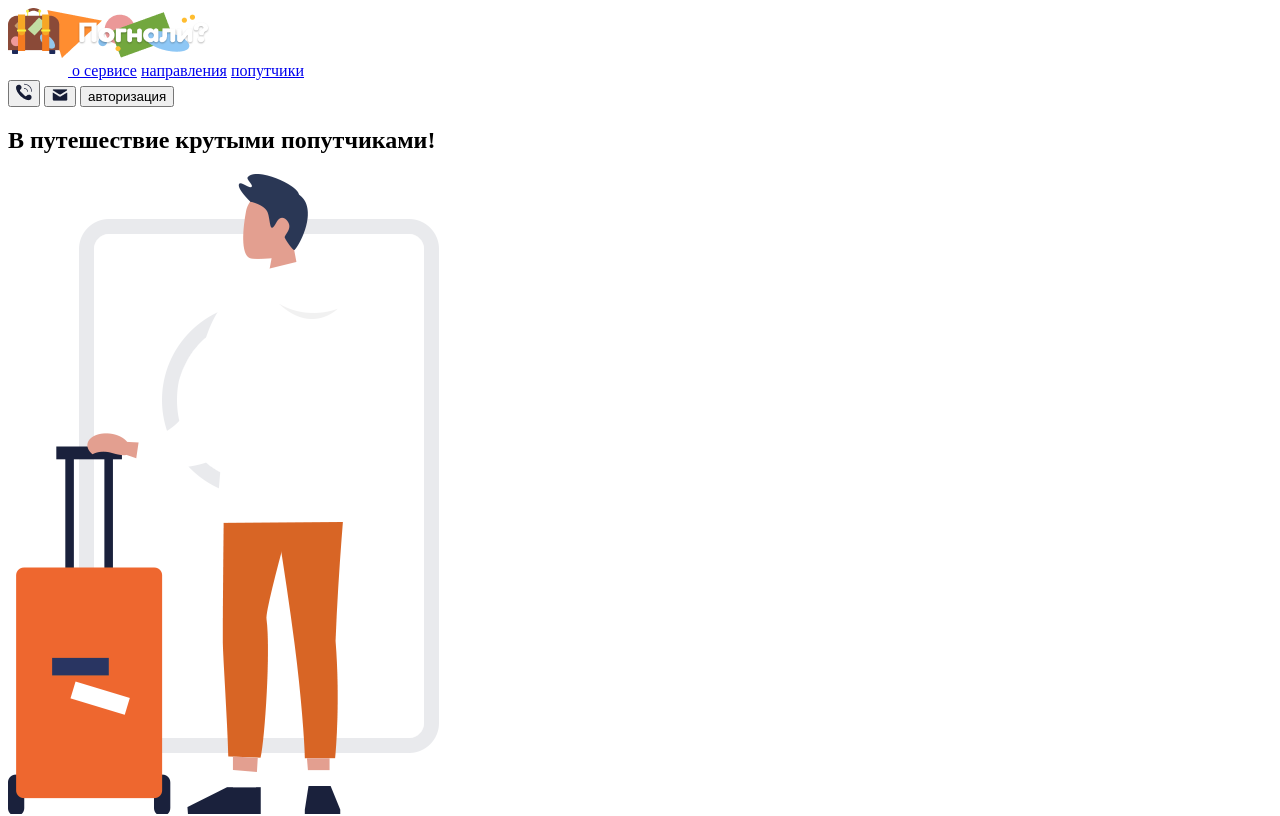
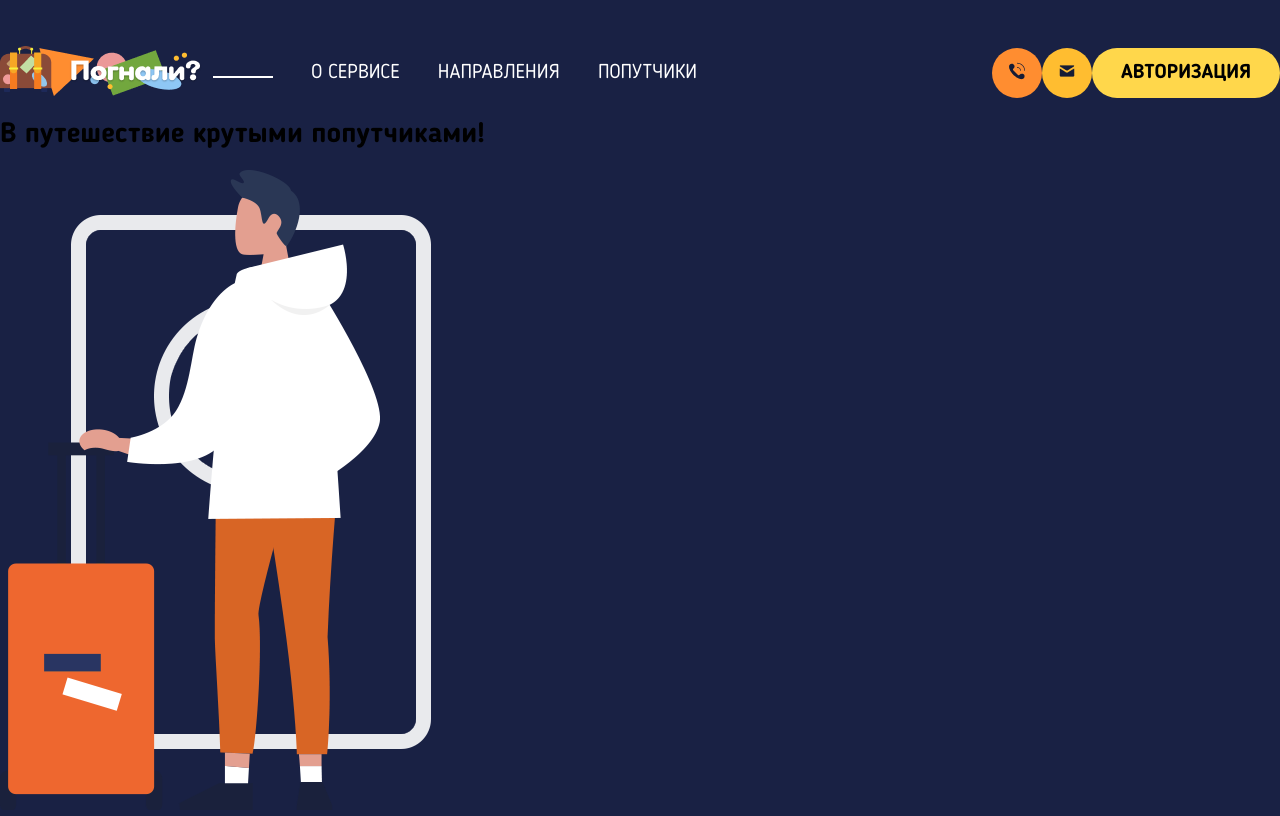
Before and after one commit to VitalikKolesnikovFrontend/landing-travel, a plain HTML site: page index.html in a window 1280 px wide. Shown: the top 816 px of the page. Drawn offline with Linux system fonts and the light colour scheme.

Commit message:
add header styles

```diff
--- a/css/style.css
+++ b/css/style.css
@@ -18,38 +18,85 @@
   src: url(/fonts/Blogger_Sans.otf);
 }
 
-/*
-
-html {
-  box-sizing: border-box;
+body {
+  background-color: #192144;
+  font-family: 'Blogger sans', sans-serif;
+  font-size: 14px;
 }
-
 a {
   text-decoration: none;
+}
+.container {
+  max-width: 1320px;
+  margin: 0px auto;
+}
+.header {
+  border-color: #192144;
+  padding-top: 46px;
+}
+.menu {
+  display: flex;
+  justify-content: space-between;
+  align-items: center;
+}
+.nav {
+  margin-right: 250px;
+}
+.nav__item {
+  text-decoration: none;
   color: #fff;
+  text-transform: uppercase;
+  font-size: 20px;
+  font-style: normal;
+  font-weight: 500;
+  margin-right: 34px;
 }
-
-ul {
-  list-style: none;
+.phone {
+  width: 50px;
+  height: 50px;
+  border-radius: 100%;
+  border: none;
+   background-color: #FF8D30;
+   cursor: pointer;
+}
+.mail {
+  width: 50px;
+  height: 50px;
+  border-radius: 100%;
+  border: none;
+  background-color: #FFBD30;
+  cursor: pointer;
+}
+.authorization {
+  width: 188px;
+  height: 50px;
+  border-radius: 25px;
+  background: #FFD74B;
+  text-transform: uppercase;
+  text-align: center;
+  font-size: 20px;
+  font-weight: 700;
+  border: none;
+  cursor: pointer;
+}
+.contacts {
+  display: flex;
+  align-items: center;
+  gap: 0;
 }
 
 
-.container {
-  max-width: 1320px;
-  margin: 0 auto;
-}
 
-body {
-  font-family: 'Blogger sans', sans-serif;
-  background-color: #161C35;
-}
+/* HERO */
 
-.header__white {
-  background-color: #fff;
-}
-.header__white a {
-  color: #192144;
-}
+
+
+
+
+
+
+
+/*
 
 
 
@@ -77,35 +124,6 @@ body {
   gap: 0;
 }
 
-.user-actions__button {
-  width: 188px;
-  height: 50px;
-  border-radius: 25px;
-  background: #FFD74B;
-  text-transform: uppercase;
-  text-align: center;
-  font-size: 20px;
-  font-weight: 700;
-  border: none;
-  cursor: pointer;
-}
-
-.user-actions__btn {
-  width: 50px;
-  height: 50px;
-  border-radius: 100%;
-  border: none;
-  background-color: #FFBD30;
-  cursor: pointer;
-}
-.user-actions__btn-orange {
-  width: 50px;
-  height: 50px;
-  border-radius: 100%;
-  border: none;
-   background-color: #FF8D30;
-   cursor: pointer;
-}
 
 .top__card {
   background-color: #FF8D30;
--- a/index.html
+++ b/index.html
@@ -4,6 +4,7 @@
   <meta charset="UTF-8">
   <meta name="viewport" content="width=device-width, initial-scale=1.0">
   <link rel="stylesheet" href="css/style.css">
+  <link rel="stylesheet" href="css/normalize.css">
   <title>Document</title>
 </head>
 <body>
@@ -16,7 +17,7 @@
       </div>
       <nav class="nav menu__nav">
         <a href="#">
-          <img src="/img/Rectangle.png" alt="Rectangle">
+          <img class="nav__item" src="/img/Rectangle.png" alt="Rectangle">
         </a>
         <a href="#" class="nav__item">о сервисе</a>
         <a href="#" class="nav__item">направления</a>
@@ -26,7 +27,7 @@
         <button class="phone contacts__phone">
           <img src="/img/phone.png" alt="phone">
         </button>
-        <button class="phone contacts__phone">
+        <button class="mail contacts__mail">
           <img src="/img/message.png" alt="mail">
         </button>
         <button class="authorization contacts__authorization">авторизация</button>
@@ -37,6 +38,7 @@
 
 <main>
   <section class="hero">
+    <div class="container">
       <div class="hero__content">
         <h1 class="title hero__title">В путешествие крутыми попутчиками!</h1>
         <img src="/img/traveller.png" alt="traveller" class="traveller hero__traveller">
@@ -59,6 +61,7 @@
         <div class="card hero__card">
           <p class="card__text">Путешествуйте вместе!</p>
           <p class="card__count">4</p>
+        </div>
       </div>
     </div>
   </section>
```
Lines whose indentation alone changed are shown as unchanged.
